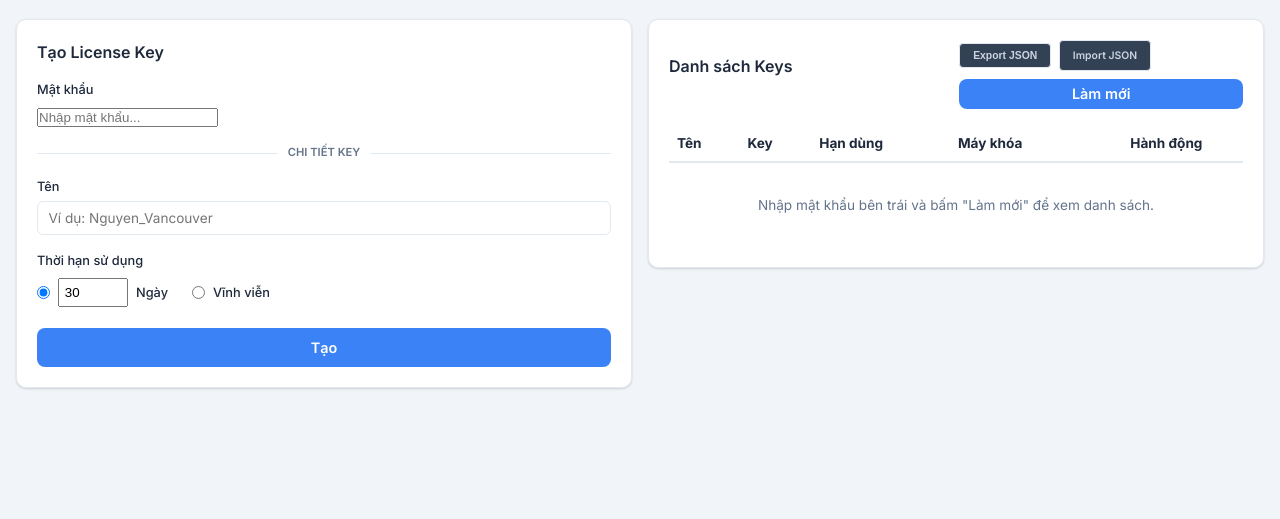
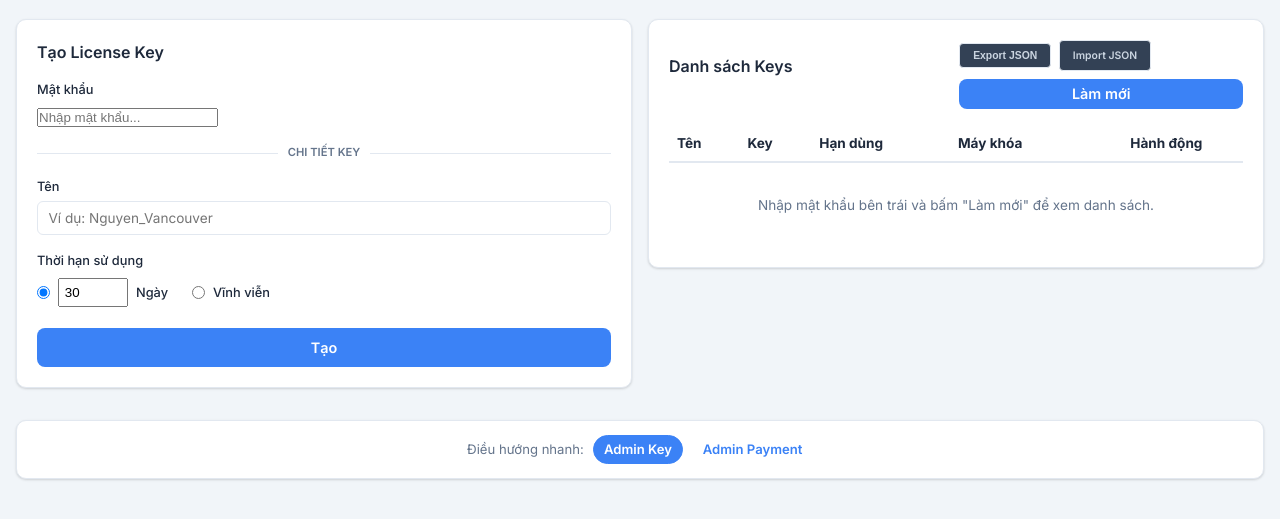
Before and after one commit to phobokhonghanh/fl-u01-viet, a website built with Vite: page frontend/admin-viet.html in a window 1280 px wide. Shown: the part 93-612 px from the top of the page. Built offline with nearby package versions, Linux system fonts and the light colour scheme; no server answers.

Commit message:
feat: footer and update format form payment

```diff
--- a/frontend/admin-viet.html
+++ b/frontend/admin-viet.html
@@ -104,6 +104,12 @@
         </div>
       </div>
     </div>
+
+    <footer class="admin-footer-nav">
+      <span>Điều hướng nhanh:</span>
+      <a href="/admin-viet.html" class="is-active" aria-current="page">Admin Key</a>
+      <a href="/admin-payment.html">Admin Payment</a>
+    </footer>
   </div>
 
   <script type="module" src="/src/admin.js"></script>
--- a/frontend/src/style.css
+++ b/frontend/src/style.css
@@ -519,6 +519,43 @@ textarea:focus {
   background: var(--primary-hover);
 }
 
+.admin-footer-nav {
+  display: flex;
+  align-items: center;
+  justify-content: center;
+  gap: 0.6rem;
+  flex-wrap: wrap;
+  margin-top: 1rem;
+  padding: 0.85rem 1rem;
+  background: var(--card-bg);
+  border: 1px solid var(--border);
+  border-radius: 10px;
+  box-shadow: var(--shadow);
+  font-size: 0.82rem;
+  color: var(--text-light);
+}
+
+.admin-footer-nav a {
+  text-decoration: none;
+  color: var(--primary);
+  font-weight: 600;
+  padding: 0.25rem 0.6rem;
+  border-radius: 999px;
+  border: 1px solid transparent;
+  transition: all 0.2s;
+}
+
+.admin-footer-nav a:hover {
+  background: #eff6ff;
+  border-color: #bfdbfe;
+}
+
+.admin-footer-nav a.is-active {
+  background: var(--primary);
+  color: #fff;
+  border-color: var(--primary);
+}
+
 /* Responsive */
 @media (max-width: 768px) {
   .split-layout {
```
Also changed, not shown: frontend/admin-payment.html (+6 -0 lines), frontend/src/payment.js (+16 -6 lines), 1 other file.
